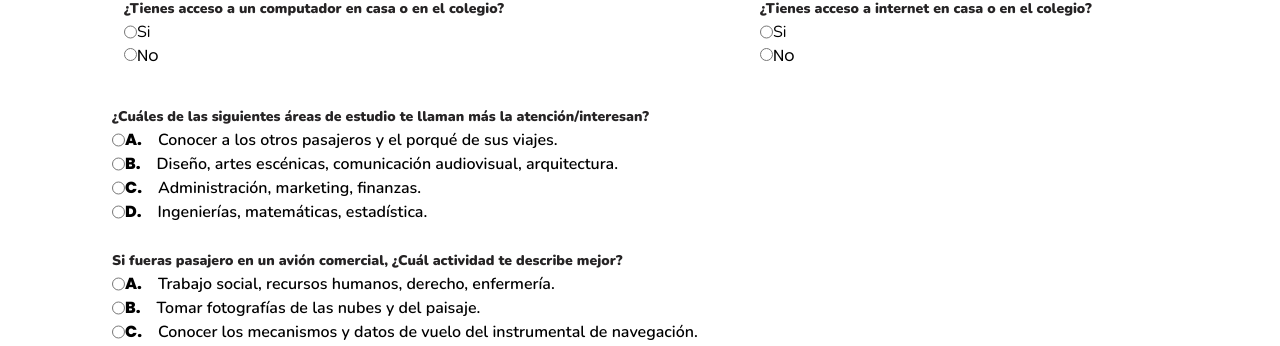
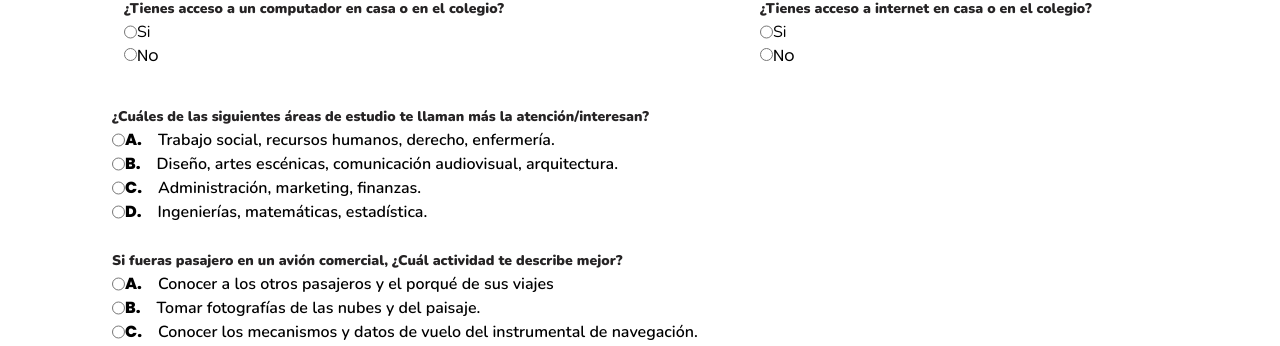
Before and after one commit to programateacademy/PROGRAMATE-SCHOOL-FRONT, a React (Vite) app: page /Form in a window 1280 px wide. Shown: the part 4274-4620 px from the top of the page. Built offline with nearby package versions, Linux system fonts and the light colour scheme.

Commit message:
Update Vocation.jsx

```diff
--- a/src/components/Form/Vocation.jsx
+++ b/src/components/Form/Vocation.jsx
@@ -157,7 +157,7 @@ const Vocation = () => {
                                 A.
                             </label>
                             <h3 className=' font-Nunito font-semibold indent-4'>
-                                Conocer a los otros pasajeros y el porqué de sus viajes.
+                                Trabajo social, recursos humanos, derecho, enfermería.
                             </h3>
                         </div>
 
@@ -231,7 +231,7 @@ const Vocation = () => {
                                     A.
                                 </label>
                                 <h3 className=' font-Nunito font-semibold indent-4'>
-                                Trabajo social, recursos humanos, derecho, enfermería.
+                                Conocer a los otros pasajeros y el porqué de sus viajes
                                 </h3>
                             </div>
 
```
